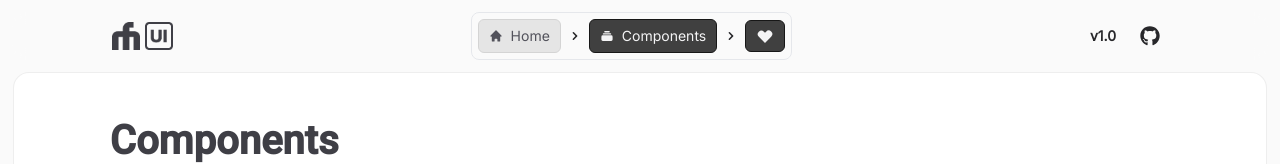
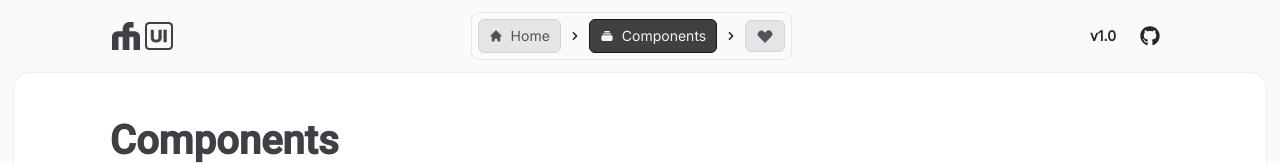
Before and after one commit to fwedwicc/fmUI, a React (Vite) app: page /fmUI/components in a window 1280 px wide. Shown: the top 164 px of the page. Built offline with nearby package versions, Linux system fonts and the light colour scheme.

Commit message:
Fixed some broken links in some components

```diff
--- a/src/components/Footer.jsx
+++ b/src/components/Footer.jsx
@@ -7,7 +7,7 @@ const Footer = () => {
     <footer className='py-12 lg:px-24 md:px-12 px-6'>
       <div className='flex md:flex-row flex-col gap-7 justify-between md:items-end items-start'>
         <div className='space-y-4'>
-          <Link to='/home'>
+          <Link to='/fmUI/home'>
             <img src={fmUILogo} alt="fmUI Logo" className='w-auto lg:h-7 md:h-7 h-5' />
           </Link>
           <p className='text-sm w-full max-w-md'>fmUI: a project aimed at providing a diverse range of open-source Tailwind CSS components and templates for seamless web development.</p>
--- a/src/components/Hero.jsx
+++ b/src/components/Hero.jsx
@@ -23,14 +23,14 @@ const Hero = () => {
           <p>fmUI is a comprehensive collection of free Tailwind CSS components and templates for your projects. With diverse components and sample pages, you can develop websites, web apps, and more. Explore our selection to enhance your development process with ease and flexibility.</p>
         </div>
         <div className='space-x-3'>
-          <Link to='/components'>
+          <Link to='/fmUI/components'>
             <button className='inline-flex text-sm gap-2.5 items-center px-4 py-2.5 text-zinc-100 hover:bg-neutral-900/90 transition duration-300 ease-in-out bg-neutral-700 border border-neutral-900 font-medium rounded-md'>
               Explore components
               <MdArrowOutward className='h-4 w-auto' />
             </button>
           </Link>
           <a href='https://github.com/fwedwicc/fmUI' target='_blank' rel='noopener noreferrer' className='inline-flex text-sm gap-2.5 items-center px-4 py-2.5 transition duration-300 ease-in-out text-zinc-600 bg-neutral-200 border border-neutral-300 hover:bg-neutral-400/40 font-medium rounded-md'>
-            View on GitHub
+            Star it on GitHub
             <FaGithub className='h-4 w-auto' />
           </a>
         </div>
--- a/src/components/Navbar.jsx
+++ b/src/components/Navbar.jsx
@@ -39,7 +39,7 @@ const Navbar = () => {
 
   // Active/inactive span style
   const spanClasses = () => {
-    return location.pathname.startsWith('/fmUI/components')
+    return location.pathname.startsWith('/fmUI/components/')
       ? 'inline-flex gap-2 items-center px-2.5 py-1.5 text-zinc-100 border border-neutral-900 bg-neutral-700 font-medium rounded-md text-sm'
       : 'inline-flex gap-2 items-center px-2.5 py-1.5 text-zinc-600 bg-neutral-200 border border-neutral-300 font-medium rounded-md text-sm';
   };
```
